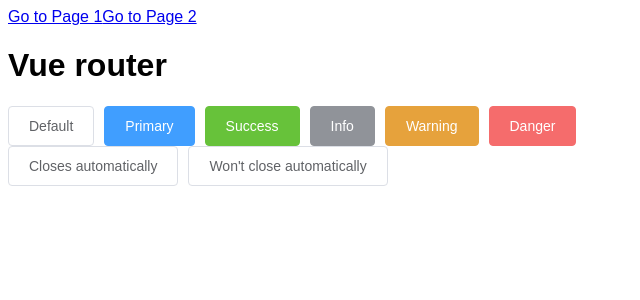
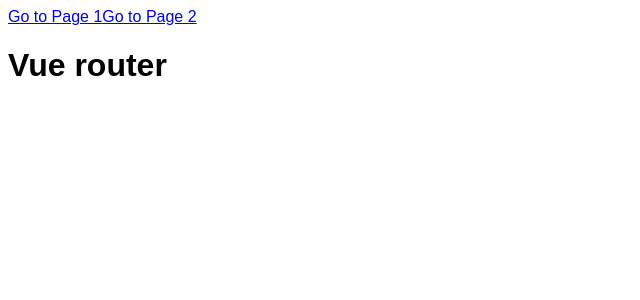
Before and after one commit to KarolinaPlestilova/detska-hriste, a Vue app: page / in a window 1280 px wide. Shown: the top 300 px of the page, without its empty margins (0-640 px from the left). Built offline with nearby package versions, Linux system fonts and the light colour scheme.

Commit message:
Revert "Element"
This reverts commit ac0ceb07bd909086d94a4d20fec8db802e60a527.

```diff
--- a/package.json
+++ b/package.json
@@ -21,7 +21,6 @@
     "webpack-cli": "^3.3.10"
   },
   "dependencies": {
-    "element-ui": "^2.13.2",
     "vue": "^2.6.10",
     "vue-router": "^3.3.2",
     "webpack-dev-server": "^3.11.0"
--- a/src/components/App.vue
+++ b/src/components/App.vue
@@ -4,24 +4,6 @@
     <router-link to="/page2">Go to Page 2</router-link>
 
     <h1>Vue router</h1>
-    <el-row>
-      <el-button>Default</el-button>
-      <el-button type="primary">Primary</el-button>
-      <el-button type="success">Success</el-button>
-      <el-button type="info">Info</el-button>
-      <el-button type="warning">Warning</el-button>
-      <el-button type="danger">Danger</el-button>
-    </el-row>
-    <el-button
-      plain
-      @click="open1">
-      Closes automatically
-    </el-button>
-    <el-button
-      plain
-      @click="open2">
-      Won't close automatically
-      </el-button>
     <router-view></router-view>
   </div>
 </template>
@@ -29,24 +11,6 @@
 <script>
 export default {
   name: 'App',
-  methods: {
-    open1() {
-      const h = this.$createElement;
-
-      this.$notify({
-        title: 'Title',
-        message: h('i', { style: 'color: teal' }, 'This is a reminder')
-      });
-    },
-
-    open2() {
-      this.$notify({
-        title: 'Prompt',
-        message: 'This is a message that does not automatically close',
-        duration: 0
-      });
-    }
-  }
 };
 </script>
 
--- a/src/index.js
+++ b/src/index.js
@@ -4,10 +4,6 @@
 import Page2 from './components/Page2';
 import App from './components/App';
 import './index.html';
-import ElementUI from 'element-ui';
-import 'element-ui/lib/theme-chalk/index.css';
-
-Vue.use(ElementUI);
 
 Vue.use(VueRouter);
 
--- a/webpack.config.js
+++ b/webpack.config.js
@@ -45,19 +45,6 @@
         ]
       },
       {
-        test: /\.(ttf|woff)$/,
-        use: [
-          {
-            loader: 'file-loader',
-            options: {
-              name: '[name]-[hash:6].[ext]',
-              outputPath: 'assets/fonts',
-              esModule: false,
-            }
-          }
-        ]
-      },
-      {
         test: /\.vue$/,
         use: 'vue-loader',
       },
```
Also changed, not shown: 1 other file (tests, documents, lock files or other folders).
